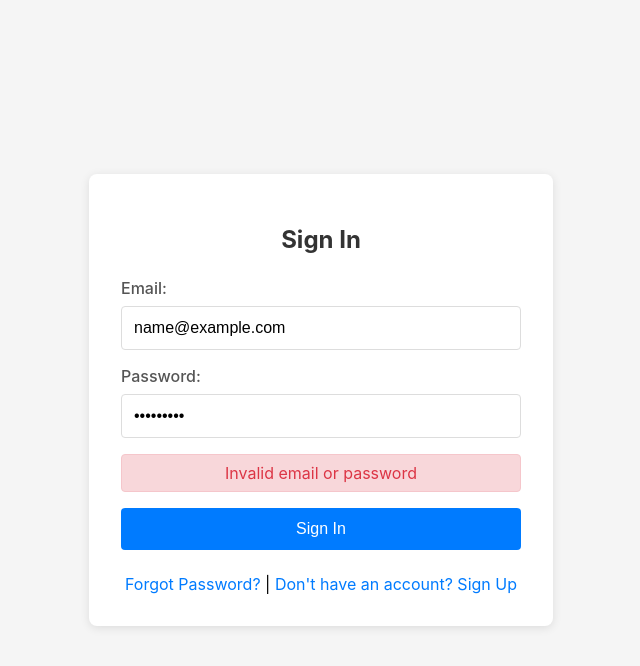
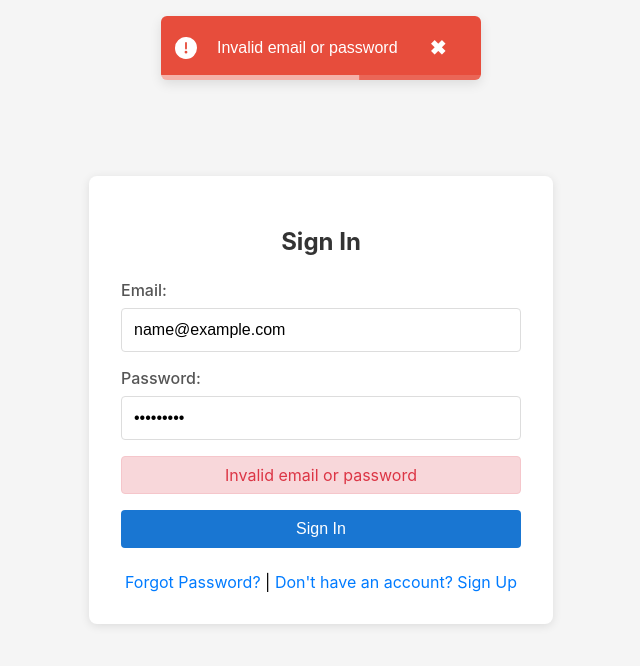
Before and after one commit to ilham575/Web_TDK, a React (Create React App) app in the folder web_tdk_client/: page /signin in a window 1280 px wide. Both pictures are taken after typing "name@example.com", "Sample123" into the empty fields and a click on the button "Sign In". Shown: the top 666 px of the page, without its empty margins (319-959 px from the left). Built offline with nearby package versions, Linux system fonts and the light colour scheme.

Commit message:
work 30/7

```diff
--- a/web_tdk_client/src/components/css/pages/default/signin.css
+++ b/web_tdk_client/src/components/css/pages/default/signin.css
@@ -40,22 +40,22 @@ input:focus {
   border-color: #007bff;
   box-shadow: 0 0 0 2px rgba(0, 123, 255, 0.25);
 }
-button {
+.button-signin {
   width: 100%;
-  padding: 0.75rem;
-  background-color: #007bff;
-  color: white;
+  background-color: #1976d2;
+  color: #fff;
   border: none;
+  padding: 10px 24px;
   border-radius: 4px;
-  font-size: 1rem;
+  font-size: 16px;
   cursor: pointer;
-  transition: background-color 0.2s;
+  transition: background 0.2s;
 }
-button:hover:not(:disabled) {
+.button-signin:hover:not(:disabled) {
   background-color: #0056b3;
 }
-button:disabled {
-  background-color: #6c757d;
+.button-signin:disabled {
+  background-color: #90caf9;
   cursor: not-allowed;
 }
 .error-message {
@@ -78,3 +78,8 @@ button:disabled {
 .signin-links a:hover {
   text-decoration: underline;
 }
+.toast-align-center {
+  display: flex !important;
+  align-items: center;
+  gap: 10px;
+}
--- a/web_tdk_client/src/components/js/pages/admin/home.js
+++ b/web_tdk_client/src/components/js/pages/admin/home.js
@@ -29,8 +29,7 @@ function AdminPage() {
 
   const handleSignout = () => {
     localStorage.removeItem('token');
-    toast.success('Signed out successfully!');
-    setTimeout(() => navigate('/'), 1000);
+    navigate('/signin', { state: { signedOut: true } });
   };
 
   return (
--- a/web_tdk_client/src/components/js/pages/default/signin.js
+++ b/web_tdk_client/src/components/js/pages/default/signin.js
@@ -1,5 +1,7 @@
-import React, { useState } from 'react';
-import { useNavigate } from 'react-router-dom';
+import React, { useState, useEffect } from 'react';
+import { useNavigate, useLocation } from 'react-router-dom';
+import { ToastContainer, toast } from 'react-toastify';
+import 'react-toastify/dist/ReactToastify.css';
 import '../../../css/pages/default/signin.css';
 
 // Mock user data
@@ -9,12 +11,43 @@ const mockUsers = [
   { email: 'admin@example.com', password: '123456', role: 'admin' },
 ];
 
+// Custom close button for toast
+const CustomCloseButton = ({ closeToast }) => (
+  <button
+    onClick={closeToast}
+    style={{
+      background: 'none',
+      border: 'none',
+      fontSize: '20px',
+      fontWeight: 'bold',
+      color: '#fff',
+      marginLeft: '16px',
+      cursor: 'pointer',
+      alignSelf: 'center'
+    }}
+    aria-label="close"
+  >
+    ✖
+  </button>
+);
+
 function SigninPage() {
   const [email, setEmail] = useState('');
   const [password, setPassword] = useState('');
   const [error, setError] = useState('');
   const [isLoading, setIsLoading] = useState(false);
   const navigate = useNavigate();
+  const location = useLocation();
+
+  useEffect(() => {
+    if (location.state?.signedOut) {
+      toast.success('Signed out successfully!', {
+        position: "top-center",
+        hideProgressBar: false,
+        theme: "colored"
+      });
+    }
+  }, [location.state]);
 
   const handleSubmit = async (e) => {
     e.preventDefault();
@@ -35,6 +68,11 @@ function SigninPage() {
       );
       if (!user) {
         setError('Invalid email or password');
+        toast.error('Invalid email or password', {
+          position: "top-center",
+          hideProgressBar: false,
+          theme: "colored"
+        });
       } else {
         // สร้าง token ปลอมและเก็บใน localStorage
         // Redirect by role
@@ -48,9 +86,19 @@ function SigninPage() {
           localStorage.setItem('token', 'dummy-token-admin');
           navigate('/admin');
         }
+        toast.success('Sign in successful!', {
+          position: "top-center",
+          hideProgressBar: false,
+          theme: "colored"
+        });
       }
     } catch (err) {
       setError('Signin failed. Please try again.');
+      toast.error('Signin failed. Please try again.', {
+        position: "top-center",
+        hideProgressBar: false,
+        theme: "colored"
+      });
     } finally {
       setIsLoading(false);
     }
@@ -58,6 +106,13 @@ function SigninPage() {
 
   return (
     <div className="signin-container">
+      <ToastContainer
+        position="top-center"
+        hideProgressBar={false}
+        theme="colored"
+        toastClassName="toast-align-center"
+        closeButton={CustomCloseButton}
+      />
       <div className="signin-form">
         <h2>Sign In</h2>
         <form onSubmit={handleSubmit}>
@@ -84,7 +139,7 @@ function SigninPage() {
             />
           </div>
           {error && <div className="error-message">{error}</div>}
-          <button type="submit" disabled={isLoading}>
+          <button type="submit" disabled={isLoading} className='button-signin'>
             {isLoading ? 'Signing In...' : 'Sign In'}
           </button>
         </form>
--- a/web_tdk_client/src/components/js/pages/student/home.js
+++ b/web_tdk_client/src/components/js/pages/student/home.js
@@ -26,8 +26,7 @@ function StudentPage() {
 
   const handleSignout = () => {
     localStorage.removeItem('token');
-    toast.success('Signed out successfully!');
-    setTimeout(() => navigate('/'), 1000);
+    navigate('/signin', { state: { signedOut: true } });
   };
 
   return (
--- a/web_tdk_client/src/components/js/pages/teacher/home.js
+++ b/web_tdk_client/src/components/js/pages/teacher/home.js
@@ -25,7 +25,7 @@ function TeacherPage() {
   const handleSignout = () => {
     localStorage.removeItem('token');
     toast.success('Signed out successfully!');
-    setTimeout(() => navigate('/'), 1000);
+    setTimeout(() => navigate('/signin'), 1000);
   };
 
   return (
```
